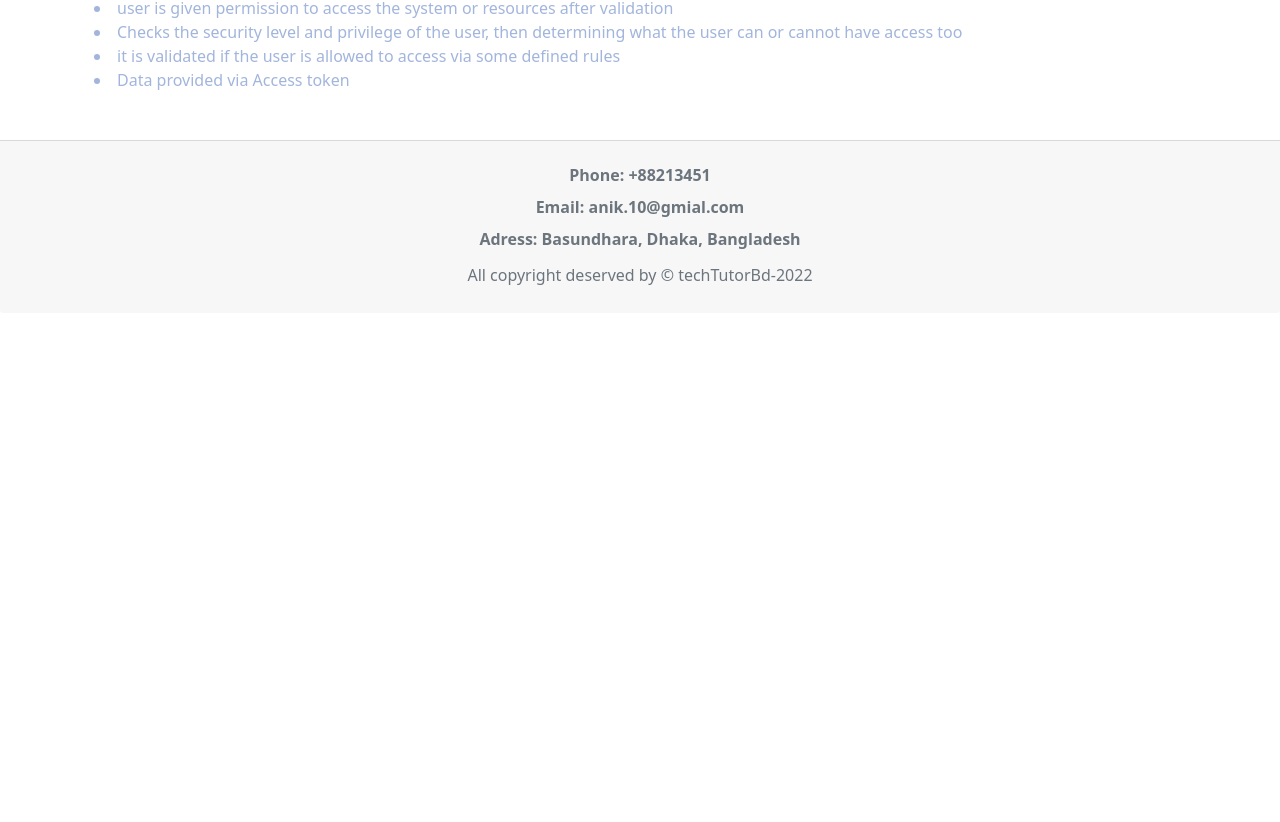
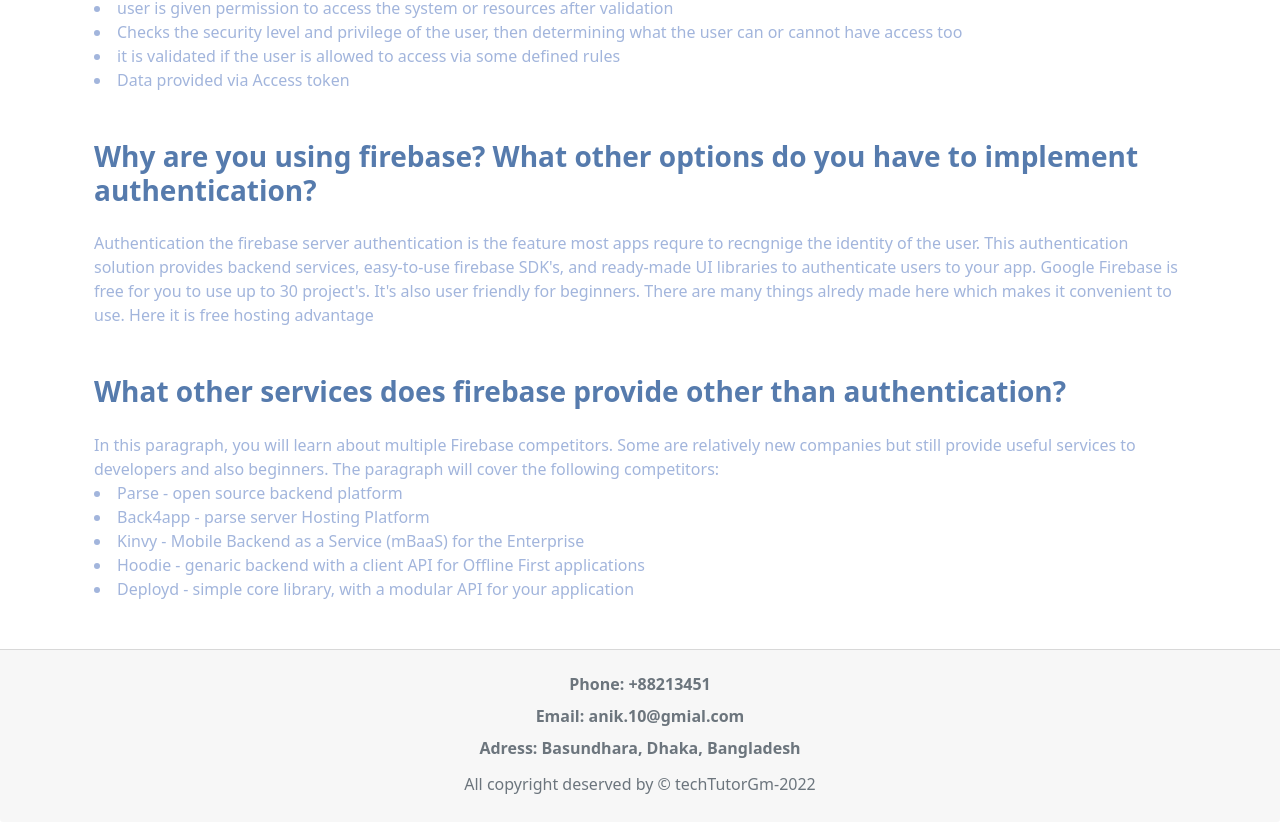
Before and after one commit to Irfananik/tech-tutor, a React (Create React App) app: page /blog in a window 1280 px wide. Shown: the part 1398-2220 px from the top of the page. Before the commit the page ends 1711 px from the top, so only its background shows below. Built offline with nearby package versions, Linux system fonts and the light colour scheme; no server answers.

Commit message:
blog section done

```diff
--- a/src/Pages/About/About.js
+++ b/src/Pages/About/About.js
@@ -1,9 +1,19 @@
 import React from 'react';
+import { Card } from 'react-bootstrap';
 
 const About = () => {
     return (
-        <div>
-            about
+        <div className="container my-5">
+            <h2 className="my-5" style={{ color: '#566FAA', fontWeight: 'bold' }}>About myself and my future goals</h2>
+            <Card>
+                <Card.Img className="img-fluid" variant="top" src={''} />
+                <Card.Body>
+                    <Card.Text>
+                        Some quick example text to build on the card title and make up the bulk
+                        of the card's content.
+                    </Card.Text>
+                </Card.Body>
+            </Card>
         </div>
     );
 };
--- a/src/Pages/Blog/Blog.js
+++ b/src/Pages/Blog/Blog.js
@@ -3,22 +3,37 @@
 const Blog = () => {
     return (
         <div className="container my-5">
-            <h2 className="text-center" style={{ color: '#566FAA', fontWeight: 'bold'}}>Blog</h2>
+            <h2 className="text-center" style={{ color: '#566FAA', fontWeight: 'bold' }}>Blog</h2>
             <div className="container my-5">
-                <h3 style={{ color: '#567BAD', fontWeight: 'bold', textAlign: 'left'}}>Difference between authorization and authentication:</h3>
+                <h3 style={{ color: '#567BAD', fontWeight: 'bold', textAlign: 'left' }}>Difference between authorization and authentication:</h3>
                 <div className='my-4' style={{ textAlign: 'left' }}>
-                    <p style={{ color: '#A2B5DC'}}>authentication-
+                    <p style={{ color: '#A2B5DC' }}>authentication-
                         <li>User identity is confirmed</li>
                         <li>User and user server is verified</li>
                         <li>Data is available via Token ID's</li>
                         <li>Login details, usernames, passwords, OTP's required</li>
                         <li>User can partially change the authentication details as per the requirement</li>
                     </p>
-                    <p style={{ color: '#A2B5DC'}}>authorization-
+                    <p style={{ color: '#A2B5DC' }}>authorization-
                         <li>user is given permission to access the system or resources after validation</li>
                         <li>Checks the security level and privilege of the user, then determining what the user can or cannot have access too</li>
                         <li>it is validated if the user is allowed to access via some defined rules</li>
                         <li>Data provided via Access token</li>
+                    </p>
+                </div>
+                <div className='my-5' style={{ textAlign: 'left' }}>
+                    <h3 style={{ color: '#567BAD', fontWeight: 'bold', textAlign: 'left' }}>Why are you using firebase? What other options do you have to implement authentication?</h3>
+                    <p className='my-4' style={{ color: '#A2B5DC' }}>Authentication the firebase server authentication is the feature most apps requre to recngnige the identity of the user. This authentication solution provides backend services, easy-to-use firebase SDK's, and ready-made UI libraries to authenticate users to your app. Google Firebase is free for you to use up to 30 project's. It's also user friendly for beginners. There are many things alredy made here which makes it convenient to use. Here it is free hosting advantage</p>
+                </div>
+                <div className='my-5' style={{ textAlign: 'left' }}>
+                    <h3 style={{ color: '#567BAD', fontWeight: 'bold', textAlign: 'left' }}>What other services does firebase provide other than authentication?</h3>
+                    <p className='my-4' style={{ color: '#A2B5DC' }}>
+                        In this paragraph, you will learn about multiple Firebase competitors. Some are relatively new companies but still provide useful services to developers and also beginners. The paragraph will cover the following competitors:
+                        <li>Parse - open source backend platform</li>
+                        <li>Back4app - parse server Hosting Platform</li>
+                        <li>Kinvy - Mobile Backend as a Service (mBaaS) for the Enterprise</li>
+                        <li>Hoodie - genaric backend with a client API for Offline First applications</li>
+                        <li>Deployd - simple core library, with a modular API for your application</li>
                     </p>
                 </div>
             </div>
--- a/src/Pages/Shared/Footer/Footer.js
+++ b/src/Pages/Shared/Footer/Footer.js
@@ -8,7 +8,7 @@
                 <p style={{fontWeight:'bold'}}>Email:<span> anik.10@gmial.com</span></p>
                 <p style={{fontWeight:'bold'}}>Adress:<span> Basundhara, Dhaka, Bangladesh</span></p>
             </div>
-            All copyright deserved by &copy; techTutorBd-2022
+            All copyright deserved by &copy; techTutorGm-2022
         </div>
     );
 };
--- a/src/Pages/Shared/Header/Header.js
+++ b/src/Pages/Shared/Header/Header.js
@@ -22,7 +22,7 @@
                     <Navbar.Toggle aria-controls="responsive-navbar-nav" />
                     <Navbar.Collapse id="responsive-navbar-nav">
                         <Nav className="me-auto">
-                            <Nav.Link style={{ fontSize: '24px' }} as={Link} to='/'>TechTutorBd</Nav.Link>
+                            <Nav.Link style={{ fontSize: '24px' }} as={Link} to='/'>TechTutorGm</Nav.Link>
                         </Nav>
                         <Nav>
                             <Nav.Link as={Link} to='/'>Home</Nav.Link>
```
